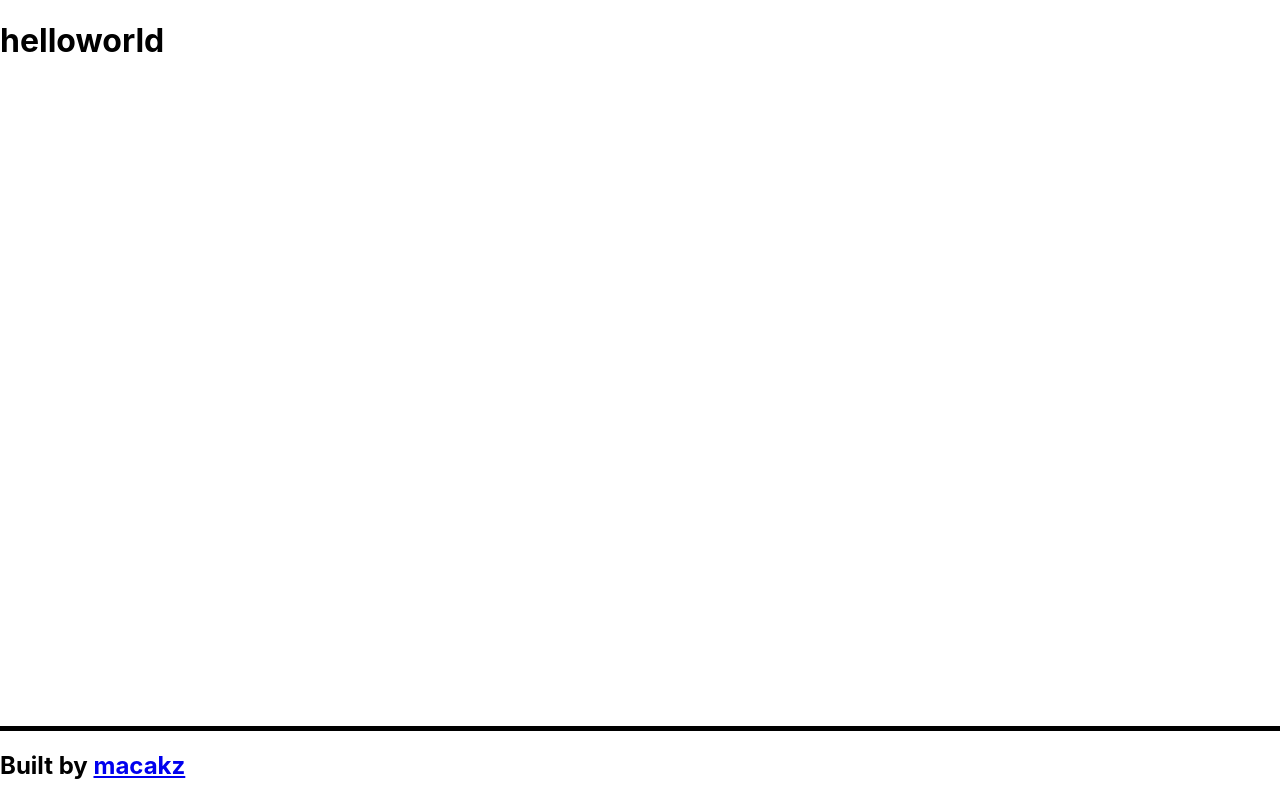
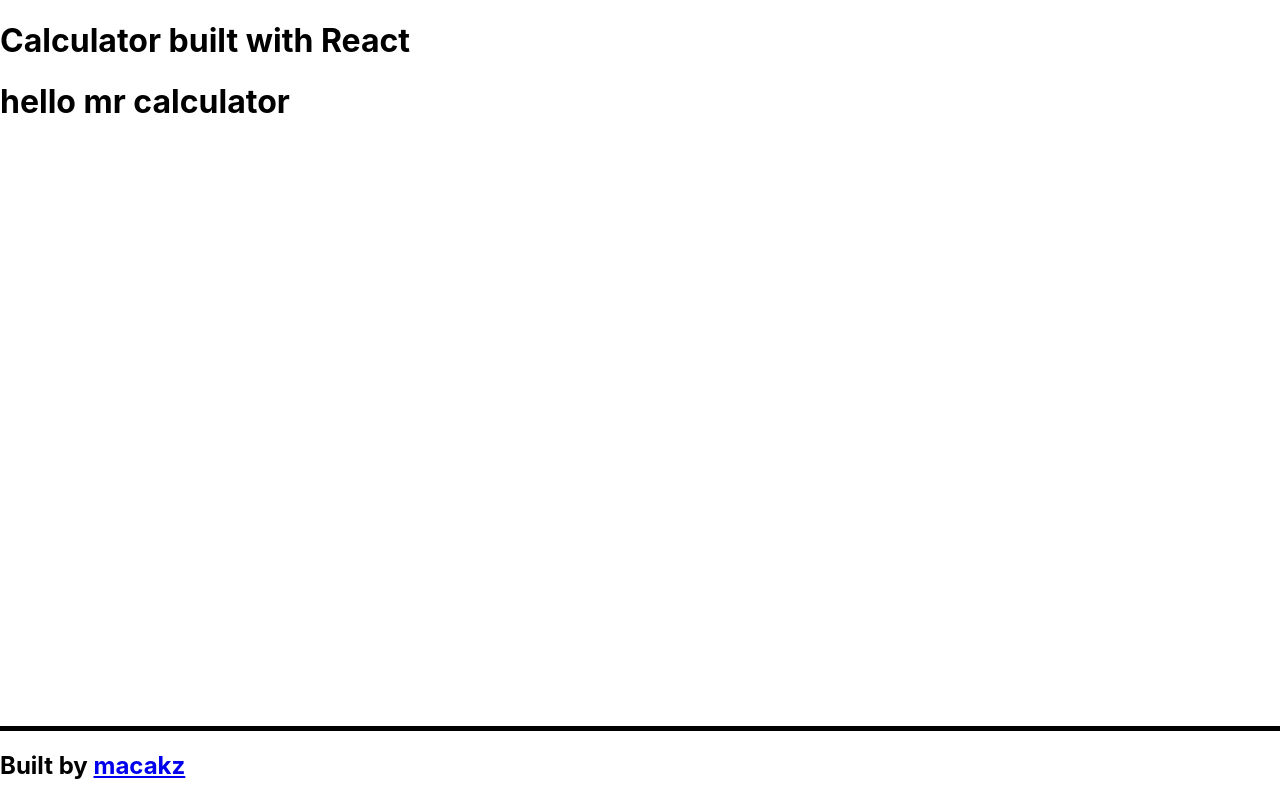
Before and after one commit to macakz/calculator, a React (Create React App) app: page / in a window 1280 px wide. Built offline with nearby package versions, Linux system fonts and the light colour scheme.

Commit message:
header and calculator added into app.jsx

```diff
--- a/src/App.jsx
+++ b/src/App.jsx
@@ -1,12 +1,17 @@
 import './App.css';
+
 import Footer from './Footer'
+import Header from './Header'
+import Calculator from './Calculator'
+
 
 function App () {
   return (
     <>
       <div className="pageContainer">
         <div className="contentWrap">
-          <h1>helloworld</h1>
+          <Header />
+          <Calculator />
         </div>
         <Footer />
       </div>
--- a/src/Calculator.jsx
+++ b/src/Calculator.jsx
@@ -0,0 +1,9 @@
+function Calculator () {
+    return (
+        <>
+        <h1>hello mr calculator</h1>
+        </>
+    )
+}
+
+export default Calculator
```
